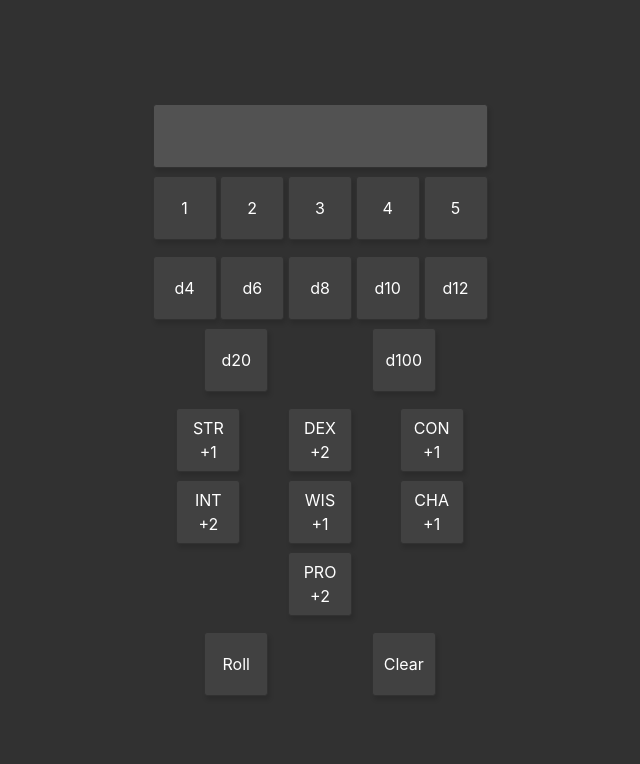
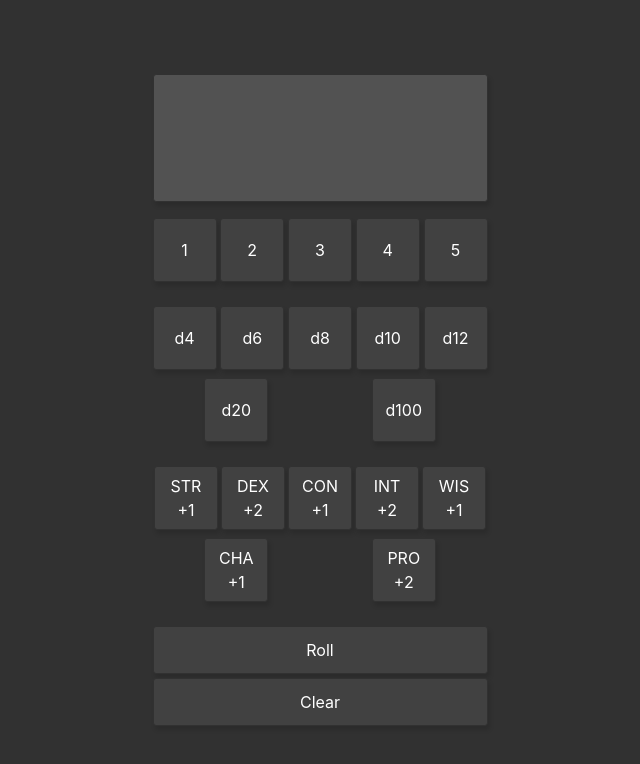
Before and after one commit to Coolbots7/dnd-calculator, a React (Create React App) app in the folder src/dnd-calculator/: page / in a window 1280 px wide. Shown: the top 764 px of the page, without its empty margins (0-640 px from the left). Built offline with nearby package versions, Linux system fonts and the light colour scheme.

Commit message:
improve layout

```diff
--- a/src/dnd-calculator/src/components/Button/index.js
+++ b/src/dnd-calculator/src/components/Button/index.js
@@ -3,10 +3,10 @@ import './Button.scss';
 import PropTypes from 'prop-types';
 
 const Button = (props) => {
-    const { text, onClick } = props;
+    const { text, onClick, className, style } = props;
 
     return (
-        <div className="calculator-button d-flex justify-content-center align-items-center" onClick={onClick}>
+        <div className={`calculator-button d-flex justify-content-center align-items-center ${className}`} style={style} onClick={onClick}>
             {text}
         </div>
     )
--- a/src/dnd-calculator/src/components/Calculator/Calculator.scss
+++ b/src/dnd-calculator/src/components/Calculator/Calculator.scss
@@ -1,3 +1,3 @@
 .calculator {
-    min-width: 50%;
+    width: 50%;
 }
--- a/src/dnd-calculator/src/components/Calculator/index.js
+++ b/src/dnd-calculator/src/components/Calculator/index.js
@@ -222,7 +222,7 @@ class Calculator extends React.Component {
                     {/* text box */}
                     <TextBox text={expression ? expression : ""} />
                 </div>
-                <div className="row mt-2 d-flex flex-row justify-content-between">
+                <div className="row mt-3 d-flex flex-row justify-content-between">
                     {/* quantity */}
                     <Button text='1' onClick={() => { this.onQuantityButtonClick(1); }} />
                     <Button text='2' onClick={() => { this.onQuantityButtonClick(2); }} />
@@ -233,7 +233,7 @@ class Calculator extends React.Component {
                 <div className="row">
                     {/* dropdown quantity */}
                 </div>
-                <div className="row mt-3 d-flex flex-row justify-content-between">
+                <div className="row mt-4 d-flex flex-row justify-content-between">
                     {/* dice */}
                     <Button text='d4' onClick={() => { this.onDieButtonClick(Die.D4); }} />
                     <Button text='d6' onClick={() => { this.onDieButtonClick(Die.D6); }} />
@@ -246,25 +246,24 @@ class Calculator extends React.Component {
                     <Button text='d20' onClick={() => { this.onDieButtonClick(Die.D20); }} />
                     <Button text='d100' onClick={() => { this.onDieButtonClick(Die.D100); }} />
                 </div>
-                <div className="row mt-3 d-flex flex-row justify-content-around">
+                <div className="row mt-4 d-flex flex-row justify-content-around">
                     {/* modifiers */}
                     <ModifierButton modifier="STR" value="+1" onClick={() => { this.onModifierClick(Modifiers.Strength); }} />
                     <ModifierButton modifier="DEX" value="+2" onClick={() => { this.onModifierClick(Modifiers.Dexterity); }} />
                     <ModifierButton modifier="CON" value="+1" onClick={() => { this.onModifierClick(Modifiers.Constitution); }} />
+                    <ModifierButton modifier="INT" value="+2" onClick={() => { this.onModifierClick(Modifiers.Intelligence); }} />
+                    <ModifierButton modifier="WIS" value="+1" onClick={() => { this.onModifierClick(Modifiers.Wisdom); }} />
                 </div>
                 <div className="row mt-2 d-flex flex-row justify-content-around">
                     {/* modifiers */}
-                    <ModifierButton modifier="INT" value="+2" onClick={() => { this.onModifierClick(Modifiers.Intelligence); }} />
-                    <ModifierButton modifier="WIS" value="+1" onClick={() => { this.onModifierClick(Modifiers.Wisdom); }} />
                     <ModifierButton modifier="CHA" value="+1" onClick={() => { this.onModifierClick(Modifiers.Charisma); }} />
-                </div>
-                <div className="row mt-2 d-flex flex-row justify-content-around">
-                    {/* modifiers */}
                     <ModifierButton modifier="PRO" value="+2" onClick={() => { this.onModifierClick(Modifiers.Proficiency); }} />
                 </div>
-                <div className="row mt-3 d-flex flex-row justify-content-around">
-                    <Button text="Roll" onClick={() => { this.onRollClick(); }} />
-                    <Button text="Clear" onClick={() => { this.onClearClick(); }} />
+                <div className="row mt-4 d-flex flex-row justify-content-around">
+                    <Button text="Roll" style={{height: '3rem'}} className="w-100" onClick={() => { this.onRollClick(); }} />
+                </div>
+                <div className="row mt-1 d-flex flex-row justify-content-around">
+                    <Button text="Clear" style={{height: '3rem'}} className="w-100" onClick={() => { this.onClearClick(); }} />
                 </div>
 
             </div>
--- a/src/dnd-calculator/src/components/TextBox/TextBox.scss
+++ b/src/dnd-calculator/src/components/TextBox/TextBox.scss
@@ -2,7 +2,7 @@
 
 .calculator-text-box {
     width: 100%;
-    height: 4rem;
+    height: 8rem;
     color: #fff;
     background-color: $well-color;
     border: 1px solid $border-color;
```
